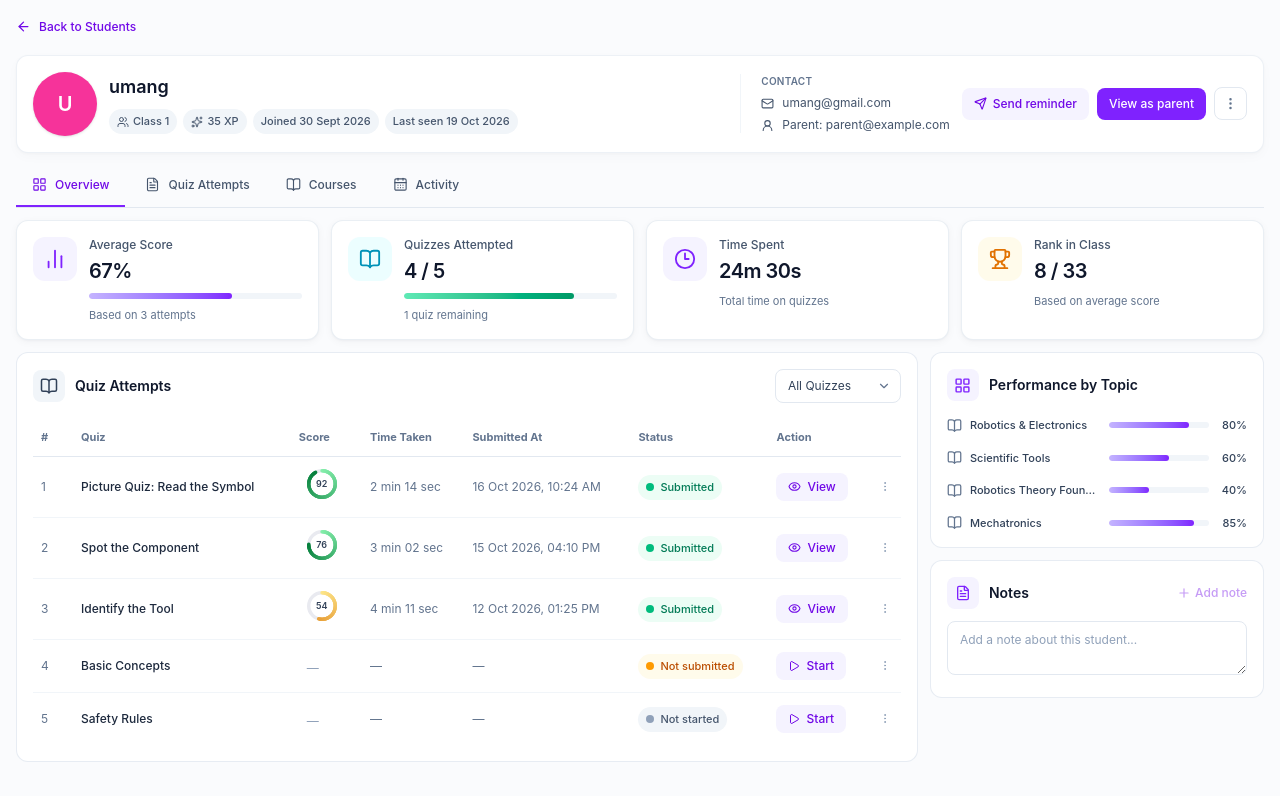
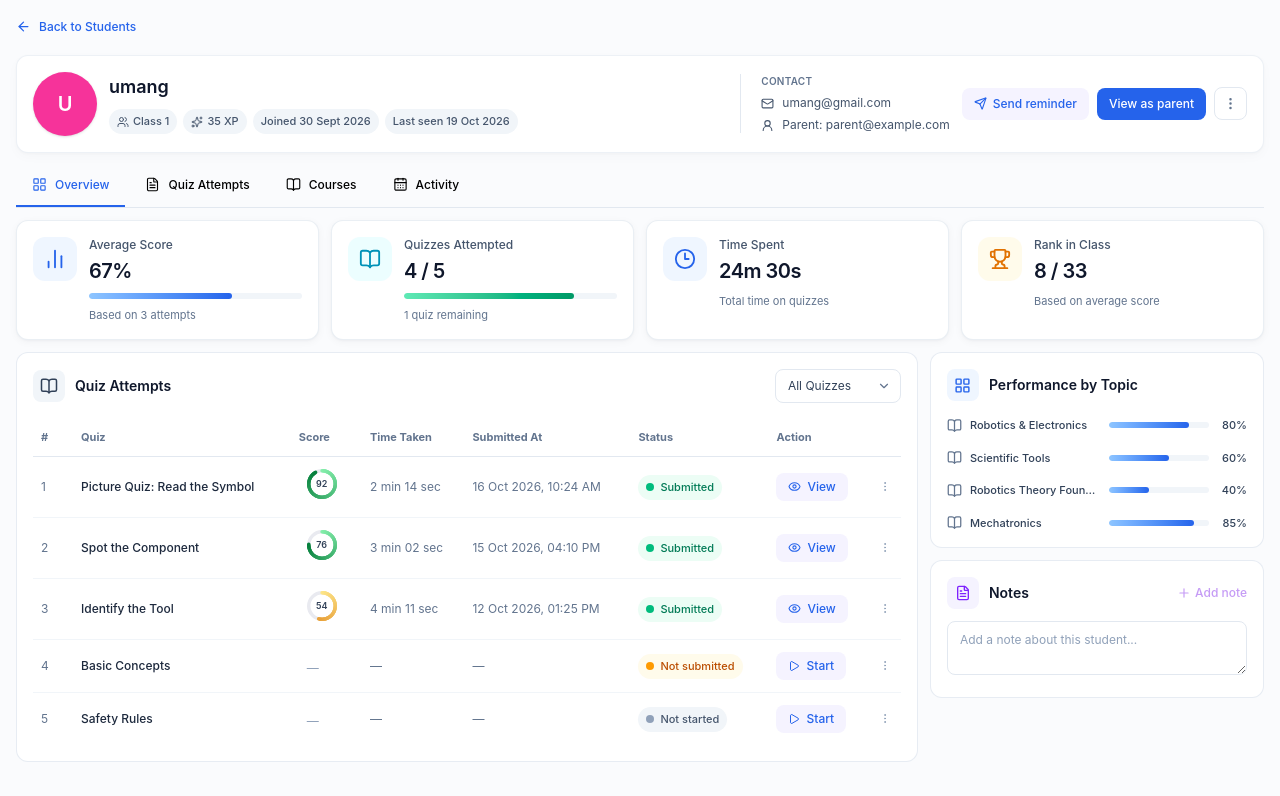
Before and after one commit to iamayushkarma/lms-dashbaord, a React (Vite) app: page / in a window 1280 px wide. Shown: the top 796 px of the page. Built offline with nearby package versions, Linux system fonts and the light colour scheme.

Commit message:
refactor: change student report theme color to LMS theme blue

```diff
--- a/src/studentReport/Components/BackToStudents.tsx
+++ b/src/studentReport/Components/BackToStudents.tsx
@@ -5,7 +5,7 @@ function BackToStudents() {
     <button
       type="button"
       onClick={() => window.history.back()}
-      className="cursor-pointer inline-flex items-center gap-2 text-xs font-medium text-violet-700 transition-colors hover:text-violet-900"
+      className="cursor-pointer inline-flex items-center gap-2 text-xs font-medium text-[#2563eb] transition-colors hover:text-violet-900"
     >
       <ArrowLeft size={15} strokeWidth={2} />
       <span>Back to Students</span>
--- a/src/studentReport/Components/QuizAttempts.tsx
+++ b/src/studentReport/Components/QuizAttempts.tsx
@@ -126,7 +126,7 @@ function QuizAttempts() {
                     onClick={() => {
                       // Connect this to the quiz result or quiz launch route.
                     }}
-                    className="inline-flex cursor-pointer items-center gap-1.5 rounded-lg bg-violet-50 px-3 py-1.5 text-xs font-medium text-violet-700 transition hover:bg-violet-100"
+                    className="inline-flex cursor-pointer items-center gap-1.5 rounded-lg bg-violet-50 px-3 py-1.5 text-xs font-medium text-[#2563eb]  transition hover:bg-violet-100"
                   >
                     {quiz.status === "Submitted" ? (
                       <>
--- a/src/studentReport/Components/StudentReportHeader.tsx
+++ b/src/studentReport/Components/StudentReportHeader.tsx
@@ -46,7 +46,7 @@ function StudentReportHeader() {
         </div>
 
         {/* Contact and actions */}
-        <div className="flex flex-col gap-3 border-t border-slate-100 pt-3 sm:flex-row sm:items-center sm:justify-between lg:border-l lg:border-t-0 lg:pl-5 lg:pt-0">
+        <div className="flex flex-col gap-3 border-t border-slate-200 pt-3 sm:flex-row sm:items-center sm:justify-between lg:border-l lg:border-t-0 lg:pl-5 lg:pt-0">
           <div className="min-w-0 space-y-1.5">
             <p className="text-[10px] font-semibold uppercase tracking-wide text-slate-500">
               Contact
@@ -66,7 +66,7 @@ function StudentReportHeader() {
           <div className="flex flex-wrap items-center gap-2">
             <button
               type="button"
-              className="cursor-pointer inline-flex flex-1 items-center justify-center gap-1.5 rounded-lg bg-violet-50 px-3 py-2 text-xs font-medium text-violet-700 transition hover:bg-violet-100 sm:flex-none"
+              className="cursor-pointer inline-flex flex-1 items-center justify-center gap-1.5 rounded-lg bg-violet-50 px-3 py-2 text-xs font-medium text-[#2563eb]  transition hover:bg-violet-100 sm:flex-none"
             >
               <Send size={13} />
               Send reminder
@@ -74,7 +74,7 @@ function StudentReportHeader() {
 
             <button
               type="button"
-              className="cursor-pointer flex-1 rounded-lg bg-violet-600 px-3 py-2 text-xs font-medium text-white transition hover:bg-violet-700 sm:flex-none"
+              className="cursor-pointer flex-1 rounded-lg bg-[#2563eb] hover:bg-[#1D4ED8]  px-3 py-2 text-xs font-medium text-white transition sm:flex-none"
             >
               View as parent
             </button>
--- a/src/studentReport/Components/StudentReportTabs.tsx
+++ b/src/studentReport/Components/StudentReportTabs.tsx
@@ -27,8 +27,8 @@ function StudentReportTabs({ activeTab, onTabChange }: StudentReportTabsProps) {
             onClick={() => onTabChange(label)}
             className={`cursor-pointer inline-flex shrink-0 items-center gap-2 border-b-2 px-4 py-3 text-xs font-medium transition-colors ${
               active
-                ? "border-violet-600 text-violet-700"
-                : "border-transparent text-slate-600 hover:text-violet-700"
+                ? "border-[#2563eb] text-[#2563eb]"
+                : "border-transparent hover:text-[#2563eb]"
             }`}
           >
             <Icon size={15} strokeWidth={1.8} />
--- a/src/studentReport/Components/StudentStats.tsx
+++ b/src/studentReport/Components/StudentStats.tsx
@@ -6,10 +6,10 @@ const stats = [
     value: "67%",
     description: "Based on 3 attempts",
     icon: ChartNoAxesColumn,
-    color: "text-violet-600",
-    iconBg: "bg-violet-50",
+    color: "text-[#2563eb]",
+    iconBg: "bg-blue-50",
     progress: 67,
-    barColor: "bg-gradient-to-r from-violet-300 to-violet-600",
+    barColor: "bg-gradient-to-r from-blue-300 to-[#2563eb]",
   },
   {
     label: "Quizzes Attempted",
@@ -26,8 +26,8 @@ const stats = [
     value: "24m 30s",
     description: "Total time on quizzes",
     icon: Clock3,
-    color: "text-violet-600",
-    iconBg: "bg-violet-50",
+    color: "text-[#2563eb]",
+    iconBg: "bg-blue-50",
     progress: null,
     barColor: "",
   },
--- a/src/studentReport/Components/TopicPerformance.tsx
+++ b/src/studentReport/Components/TopicPerformance.tsx
@@ -5,7 +5,7 @@ function TopicPerformance() {
   return (
     <section className="rounded-xl border border-slate-200/80 bg-white p-4">
       <div className="mb-4 flex items-center gap-2.5">
-        <div className="flex h-8 w-8 items-center justify-center rounded-lg bg-violet-50 text-violet-600">
+        <div className="flex h-8 w-8 items-center justify-center rounded-lg bg-blue-50 text-[#2563eb]">
           <LayoutGrid size={17} />
         </div>
 
@@ -40,7 +40,7 @@ function TopicPerformance() {
               aria-valuemax={100}
             >
               <div
-                className="h-full rounded-full bg-gradient-to-r from-violet-300 to-violet-600 transition-all duration-300"
+                className="h-full rounded-full bg-gradient-to-r from-blue-300 to-[#2563eb] transition-all duration-300"
                 style={{ width: `${topic.accuracy}%` }}
               />
             </div>
```
